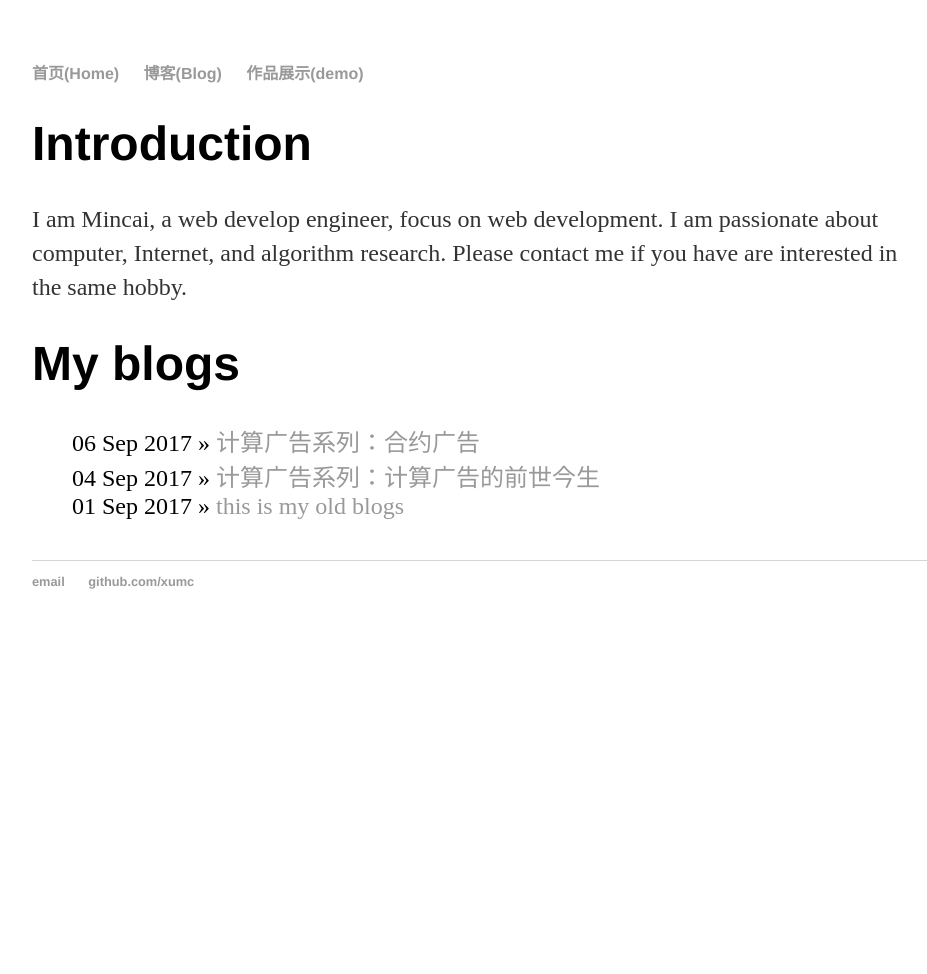
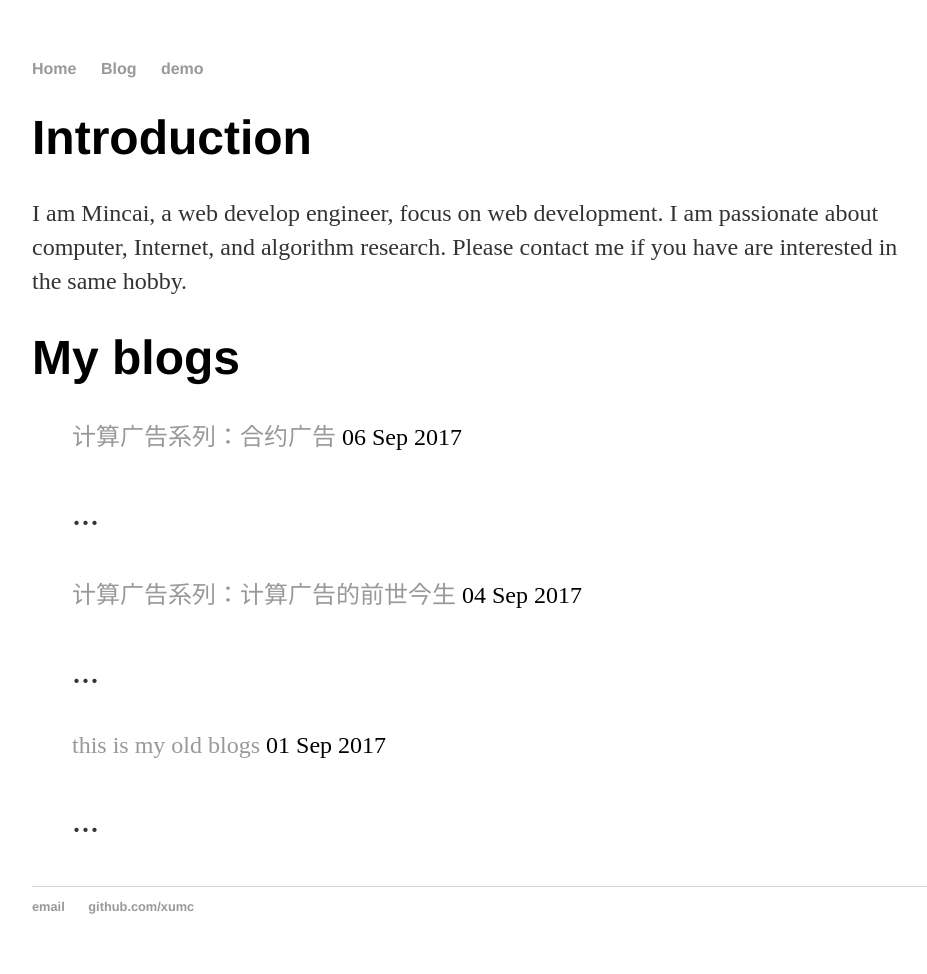
Before and after one commit to xumc/xumc.github.io, a Jekyll site: the page built from index.html, in a window 1280 px wide. Shown: the whole page, without its empty margins (160-1087 px from the left). Built offline with Jekyll 4.4.1, drawn with Linux system fonts in a browser that asks for light colours; the list of posts is cut into pages by our own code; before the commit the page ends 900 px from its top, so only the background shows below that.

Commit message:
reorganize menu

```diff
--- a/_layouts/default.html
+++ b/_layouts/default.html
@@ -9,9 +9,9 @@
 		<body>
 			<nav>
 	    		<ul>
-	        		<li><a href="/">首页(Home)</a></li>
-	        		<li><a href="/blog">博客(Blog)</a></li>
-	        		<li><a href="/demo">作品展示(demo)</a></li>
+	        		<li><a href="/">Home</a></li>
+	        		<li><a href="/blog">Blog</a></li>
+	        		<li><a href="/demo">demo</a></li>
 	    		</ul>
 			</nav>
 			<div class="container">
--- a/css/main.css
+++ b/css/main.css
@@ -41,3 +41,8 @@ ul.posts {
 ul.posts li {
     list-style: none;
 }
+
+ul.posts li span.date {
+    list-style: none;
+    font-size: 1.0em;
+}
--- a/index.html
+++ b/index.html
@@ -14,6 +14,10 @@ are interested in the same hobby.
 <h1>My blogs</h1>
 <ul class="posts">
   {% for post in site.posts %}
-    <li><span>{{ post.date | date_to_string }}</span> » <a href="{{ post.url }}" title="{{ post.title }}">{{ post.title }}</a></li>
+    <li>
+        <a href="{{ post.url }}" title="{{ post.title }}">{{ post.title }}</a>
+        <span class="date">{{ post.date | date_to_string }}</span>
+        <p>{{ post.content | truncate: 3 }}<p>
+    </li>
   {% endfor %}
 </ul>
```
